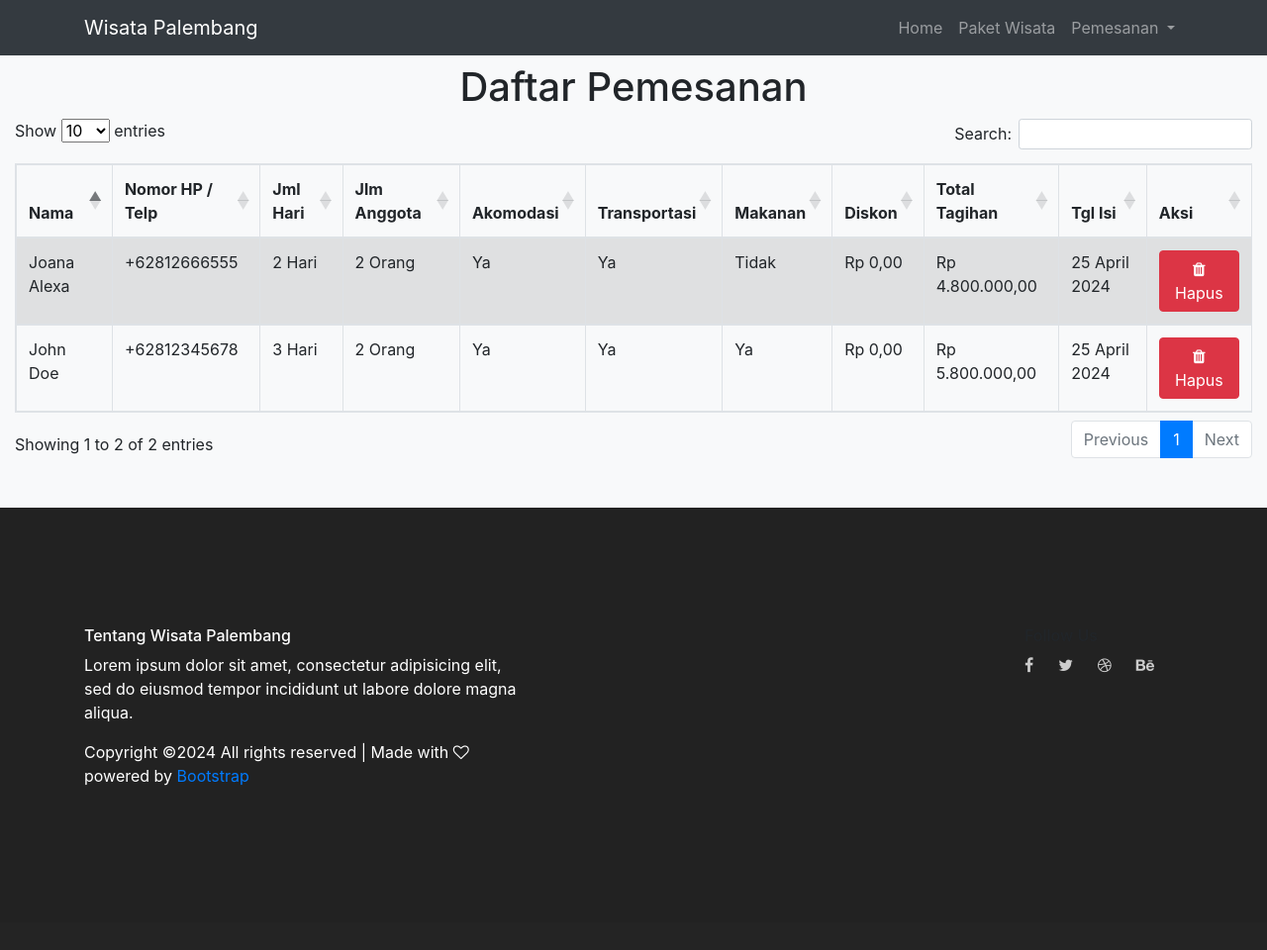
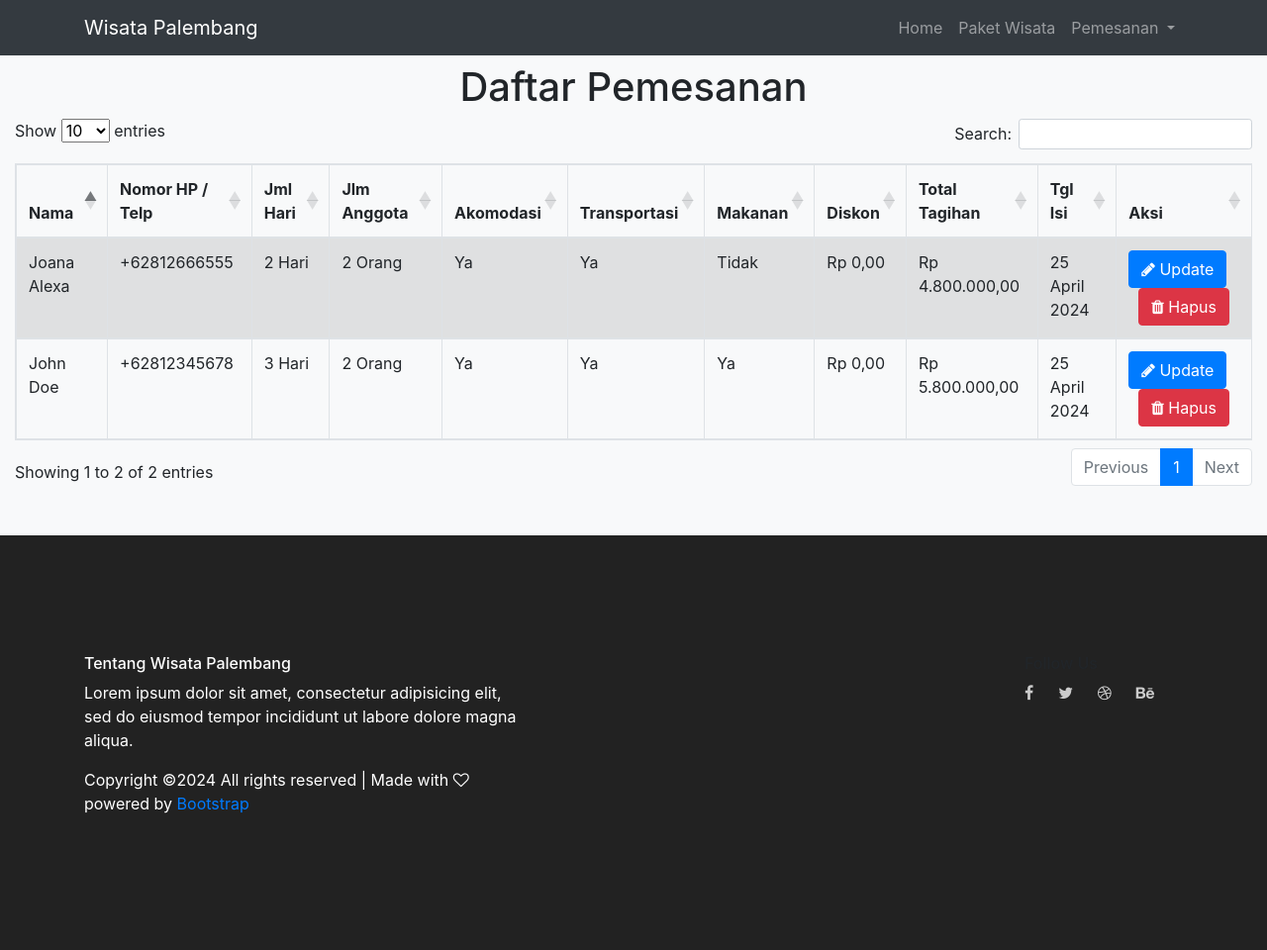
Before and after one commit to nurrachmat-nr/PROJECTWISATA, a PHP site: page /daftarpemesanan.php in a window 1280 px wide. Shown: the whole page at 99% size. Before the commit the page ends 794 px from the top, so only its background shows below. Run offline with PHP 8.4, Linux system fonts and the light colour scheme; data comes from the database, SQL or seed files in the repository; some libraries are stand-ins or nearby versions.

```diff
--- a/daftarpemesanan.php
+++ b/daftarpemesanan.php
@@ -83,6 +83,12 @@
             var konfirmasi = confirm("Apakah anda yakin akan menghapus data ini?");
             if(konfirmasi){
                 window.location.href = "proseshapuspemesanan.php?id="+id;
+            }
+        }
+        function updatePemesanan(id){
+            var konfirmasi = confirm("Apakah anda yakin akan mengupdate data ini?");
+            if(konfirmasi){
+                window.location.href = "prosesupdatepemesanan.php?id="+id;
             }
         }
     </script>
@@ -182,7 +188,10 @@
                             <td><?php echo rp($value['total_harga']);?></td>
                             <td><?php echo konversiTanggal($value['created_at']);?></td>
                             <td>
-                                <button class="btn btn-danger" type="button" onClick="hapusPemesanan(<?php echo $value['id']; ?>)">
+                                <button class="btn btn-primary" type="button" onClick="updatePemesanan(<?php echo $value['id']; ?>)">
+                                <i class="fa fa-pencil"></i>
+                                Update </a>
+                                <button class="btn btn-danger" type="button" onClick="hapusPemesanan(<?php echo $value['id']; ?>)" style="margin-left: 10px;">
                                 <i class="fa fa-trash"></i>
                                 Hapus </a>
                             </td>
--- a/lib/database.php
+++ b/lib/database.php
@@ -48,29 +48,9 @@ class Database {
 			} else {
 				return "Error: " . $sql . "<br>" . $conn->error;
 			}
-		} catch (\PDOException $e) {
+		} catch (PDOException $e) {
         	return "Insert failed: " . $e->getMessage();
         }
-
-		// try {
-		// 	// prepare sql and bind parameters
-		// 	$column = array_keys($data);
-		// 	$cols = [];
-		// 	foreach($column as $col){
-		// 		$cols[] = ":".$col;
-		// 	}
-		// 	$stmt = $this->db->prepare("INSERT INTO $table (".implode(",", $column).")
-		// 	VALUES (".implode(",", $cols).")");
-		// 	foreach($columns as $key=>$val){
-		// 		$stmt->bindParam(':'.$key, $$val);
-
-		// 	}
-		// 	$stmt->execute();
-
-		// 	return true;
-		// } catch(PDOException $e) {
-		// 	return $e->getMessage();
-		// }
 	}
 
 	//digunakan untuk menginsert data ke database
@@ -94,11 +74,6 @@ class Database {
 
 	//digunakan untuk mengambil list data dari database
 	public function getListData($table){
-		//execute the query
-		//$data = $this->db->query($query);
-		//convert result resource to array
-		//return $data->fetchAll(PDO::FETCH_ASSOC);
-
 		$stmt = $this->db->prepare("SELECT * FROM $table order by id asc");
 		$stmt->execute();
 		return $stmt->fetchAll(PDO::FETCH_ASSOC);
@@ -123,7 +98,6 @@ class Database {
 			return false;
 		}
 	}
-
 }
 
 ?>
```
